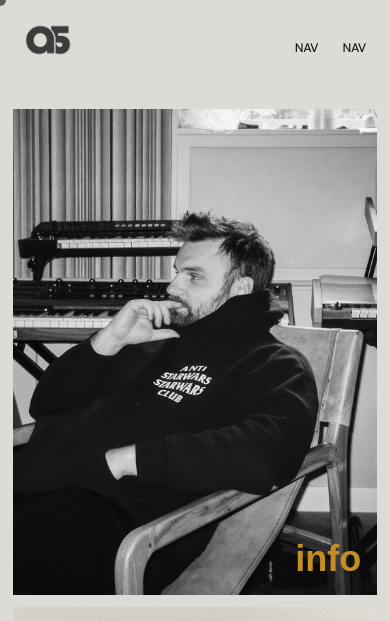
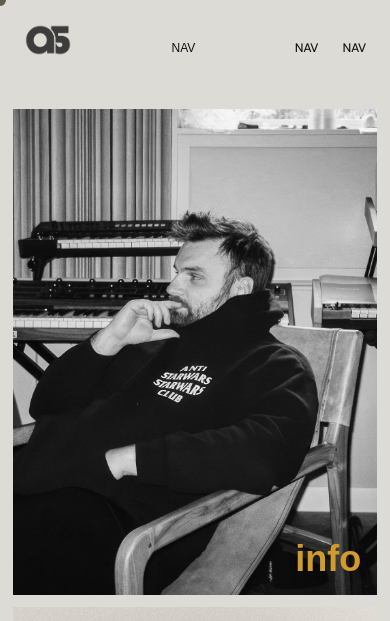
Before and after one commit to fogelmark/afive, a Next.js app: page / in a window 390 px wide. Shown: the top 621 px of the page. Built offline with nearby package versions, Linux system fonts and the light colour scheme; a web font is replaced by a local one.

Commit message:
responsive fix

```diff
--- a/app/components/InfiniteScrollGallery.tsx
+++ b/app/components/InfiniteScrollGallery.tsx
@@ -108,12 +108,8 @@ export default function InfiniteScrollGallery({
             const label = pageLabels[index % pageLabels.length];
 
             return (
-              <a
-                key={index}
-                href="/"
-                className="w-full"
-              >
-                <div className="relative aspect-[3/4] overflow-hidden">
+              <a key={index} href="/" className="w-full">
+                <div className="relative aspect-3/4 overflow-hidden">
                   {isVideo ? (
                     <video
                       autoPlay
@@ -137,7 +133,7 @@ export default function InfiniteScrollGallery({
                   )}
                   {/* Mobile label overlay */}
                   <div className="absolute bottom-4 right-4">
-                    <h3 className="font-chillax text-4xl font-semibold text-[hsl(40,71%,45%)] lowercase drop-shadow-lg">
+                    <h3 className="font-chillax text-4xl font-semibold text-[hsl(40,64%,50%)] lowercase drop-shadow-lg">
                       {label}
                     </h3>
                   </div>
@@ -152,17 +148,12 @@ export default function InfiniteScrollGallery({
 
   // Desktop: horizontal infinite scroll
   return (
-    <div
-      ref={containerRef}
-      className="h-[calc(100vh-6rem)] p-[.8rem] relative"
-    >
-      {/* Hover label overlay */}
+    <div ref={containerRef} className="h-[calc(100vh-6rem)] p-[.8rem] relative">
       {hoveredLabel && (
-        <div className="fixed inset-0 pointer-events-none flex z-50 items-center justify-end pr-[3.2rem]">
+        <div className="absolute bottom-94 2xl:bottom-120 right-[3.2rem] pointer-events-none z-50">
           <motion.h2
             key={hoveredLabel}
-            // className="font-chillax text-[12vw] font-semibold text-[hsl(40,1%,40%)] -translate-y-40 lowercase"
-            className="font-chillax text-[12vw] font-semibold text-[hsl(40,71%,45%)] -translate-y-40 lowercase"
+            className="font-chillax text-[170px] font-semibold text-[hsl(40,71%,45%)] lowercase"
             initial={{ opacity: 0, filter: "blur(4px)" }}
             animate={{ opacity: 1, filter: "blur(0px)" }}
             transition={{ duration: 0.3, ease: "easeOut" }}
@@ -185,7 +176,7 @@ export default function InfiniteScrollGallery({
             <motion.a
               key={index}
               href="/"
-              className="shrink-0 w-full md:w-[calc(28.74vw-.8rem)]"
+              className="shrink-0 relative w-full md:w-[calc(28.74vw-.8rem)]"
               animate={{
                 marginLeft: hoveredIndex === index ? ".8rem" : "0rem",
                 marginRight: hoveredIndex === index ? ".8rem" : "0rem",
@@ -200,7 +191,7 @@ export default function InfiniteScrollGallery({
                 setHoveredIndex(null);
               }}
             >
-              <motion.div className="relative h-115 overflow-hidden">
+              <motion.div className="relative h-[66vh] overflow-hidden">
                 <motion.div
                   className="size-full relative"
                   whileHover={{ scale: 1.05 }}
--- a/app/page.tsx
+++ b/app/page.tsx
@@ -19,6 +19,7 @@ export default function Home() {
         <div className="relative w-12 h-12">
           <Image src={logo_dark} alt="A5" className="object-contain" priority />
         </div>
+        <p className="text-xs uppercase text-[#131313]">nav</p>
         <div className="flex gap-6 font-satoshi font-medium md:gap-10 text-xs text-[#131313]">
           <a
             href="#"
```
